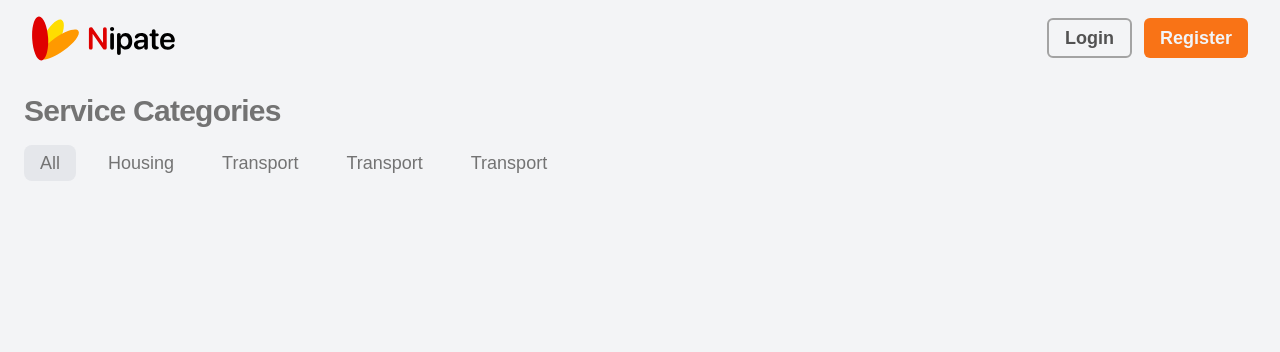
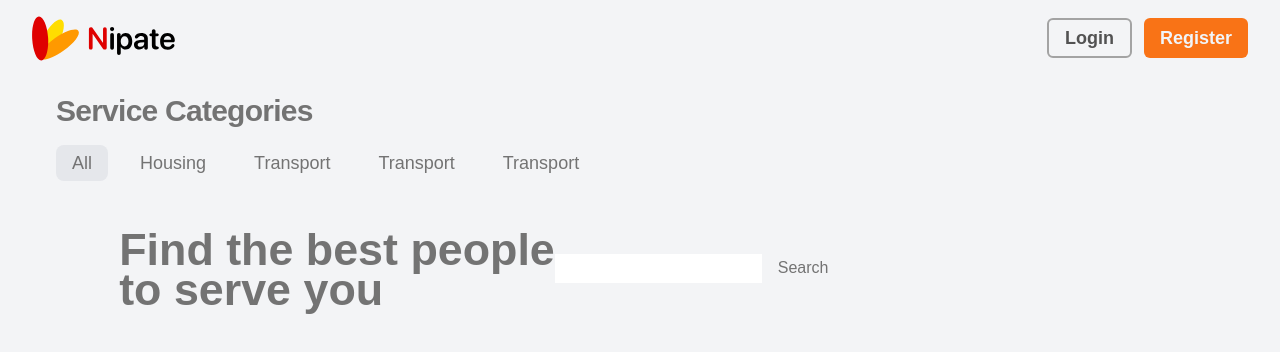
Before and after one commit to Amos-Ditto/NipateWebapp, a Nuxt app: page / in a window 1280 px wide. Shown: the top 352 px of the page. Built offline with nearby package versions, Linux system fonts and the light colour scheme.

Commit message:
chore: update on home view

```diff
--- a/pages/index.vue
+++ b/pages/index.vue
@@ -1,7 +1,7 @@
 <template>
     <NuxtLayout>
-        <main class="w-full px-2 text-neutral-500 flex items-center flex-col">
-            <div class="header-container w-full px-4 gap-2 flex flex-col pt-4">
+        <main class="w-full px-2 text-neutral-500 flex items-center flex-col gap-4">
+            <div class="header-container w-full px-4 sm:px-12 gap-2 flex flex-col pt-4">
                 <h3 class="font-bold text-xl sm:text-3xl tracking-tight">Service Categories</h3>
                 <div class="categories flex flex-row gap-4 py-2 w-full overflow-x-auto">
                     <button>All</button>
@@ -9,6 +9,19 @@
                     <button>Transport</button>
                     <button>Transport</button>
                     <button>Transport</button>
+                </div>
+            </div>
+            <div class="hero-container">
+                <div class="hero-text">
+                    <h3 class="text-[2.8rem] font-bold leading-[40px]">Find the best people <br> to serve you</h3>
+                </div>
+                <div class="search-bar">
+                    <div class="input-field">
+                        <input type="search">
+                        <div class="i-md-magnify"></div>
+                    </div>
+                    <button><div class="i-mdi-mapmaker"></div></button>
+                    <button>Search</button>
                 </div>
             </div>
         </main>
@@ -22,4 +35,18 @@
     @apply text-base sm:text-lg first:bg-gray-200;
     transition: background-color 300ms;
 }
+.header-container {
+    transition: padding 300ms;
+}
+.hero-container {
+    @apply w-full sm:w-[90%] text-neutral-500 px-4 sm:px-12 min-h-[8rem];
+    @apply flex items-center;
+}
+/* .hero-container .hero-text , .header-container h3 {
+    font-family: "Roboto";
+} */
+
+.search-bar {
+    @apply flex flex-row gap-2 items-center;
+}
 </style>
```
